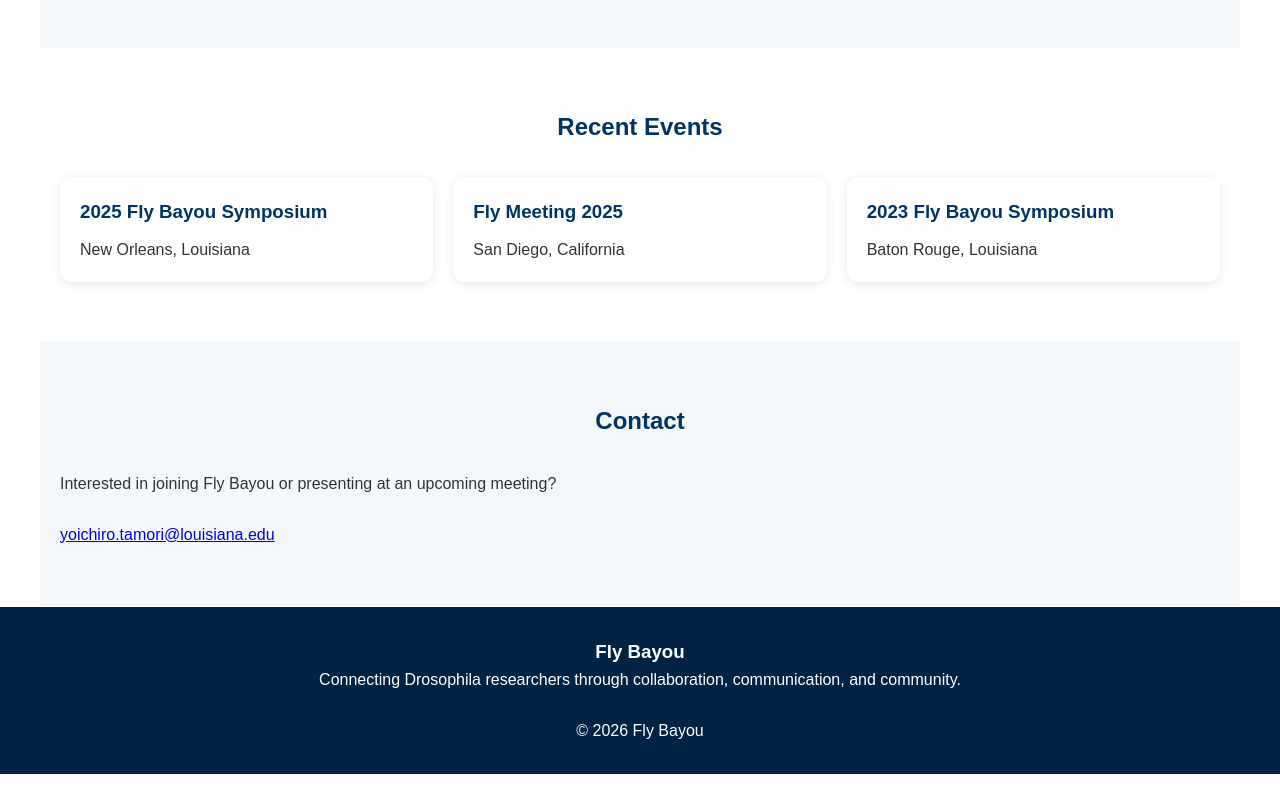
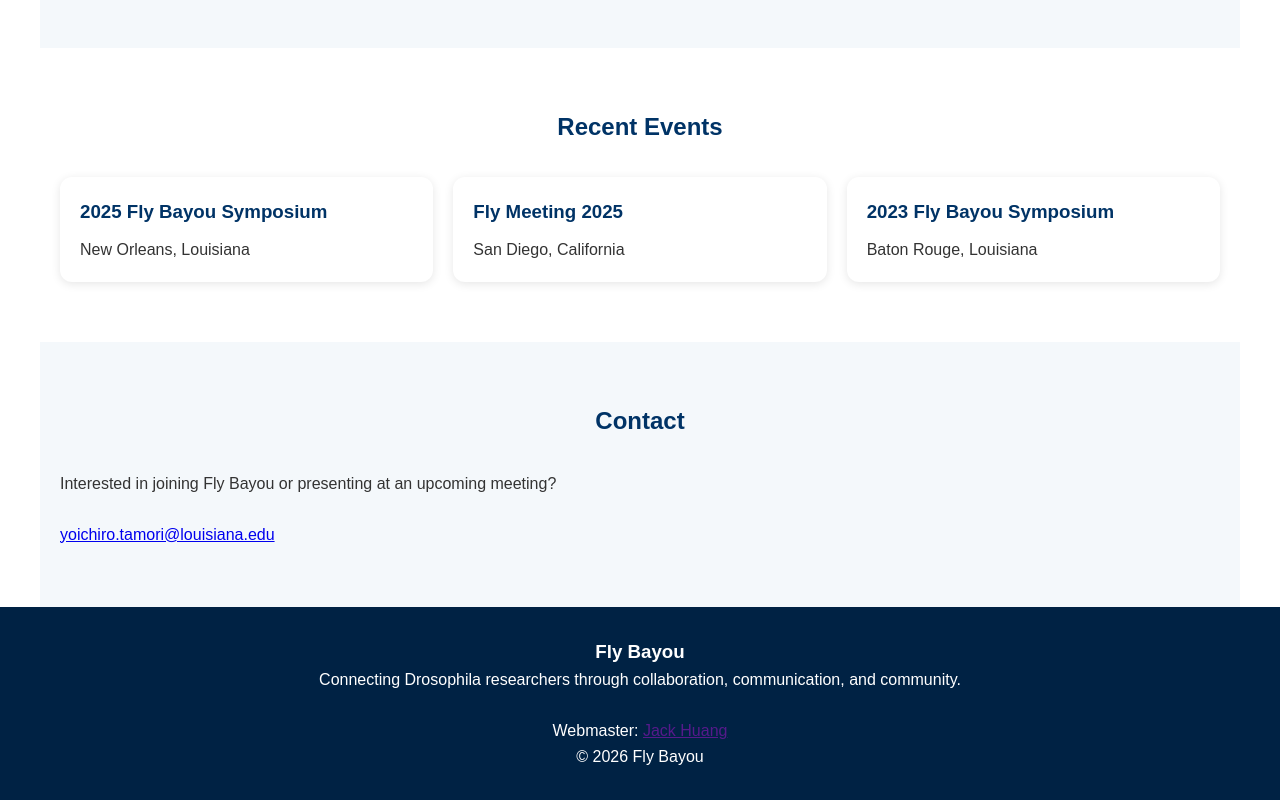
Before and after one commit to Dengflylab/flybayou.org, a plain HTML site: page index.html in a window 1280 px wide. Shown: the part 3850-4650 px from the top of the page. Before the commit the page ends 4624 px from the top, so only its background shows below. Drawn offline with Linux system fonts and the light colour scheme.

Commit message:
Update index.html

```diff
--- a/index.html
+++ b/index.html
@@ -275,6 +275,11 @@ Connecting Drosophila researchers through collaboration, communication, and comm
 
 <br>
 
+<p>
+Webmaster:
+<a href=""mailto:yhuang30@tulane.edu">Jack Huang</a>
+
+</p>
 <p>© 2026 Fly Bayou</p>
 
 </footer>
```
